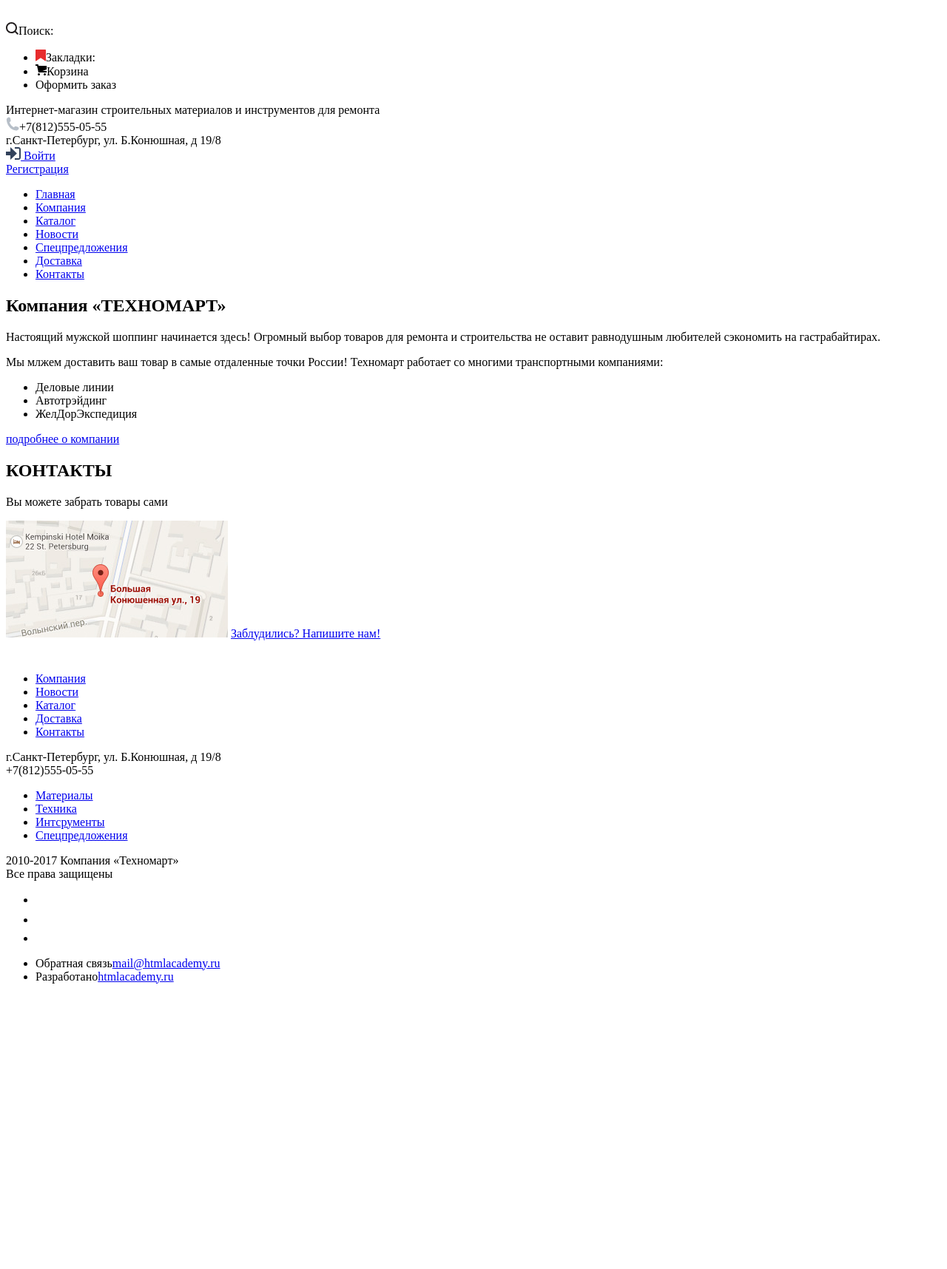
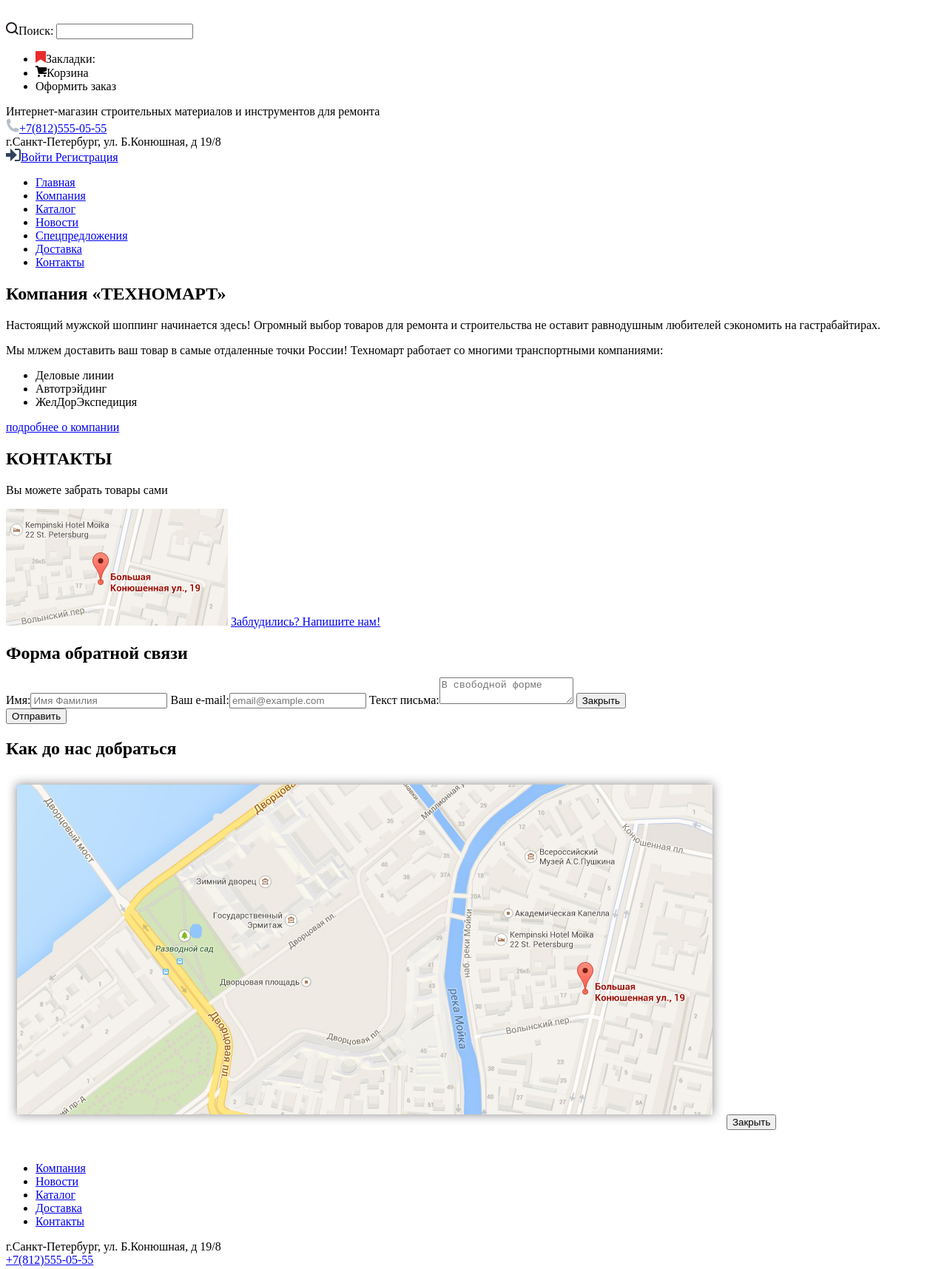
Before and after one commit to Gleb88/831317-technomart-24, a plain HTML site: page index.html in a window 1280 px wide. Shown: the top 1716 px of the page at 74% size. Before the commit the page ends 1346 px from the top, so only its background shows below. Drawn offline with Linux system fonts and the light colour scheme.

Commit message:
Задание по формам
Формы и исправления

```diff
--- a/index.html
+++ b/index.html
@@ -8,13 +8,14 @@
     <header class="main-header">
       <div class="top-header">
         <div class="container">
-          <a href="index.html">
-            <div class="header-logo">
-              <img src="img/logo.png" width="110" height="18" alt="Логотип ТЕХНОМАРТ">
-            </div>
+          <a href="index.html" class="header-logo" aria-label="ссылка на главную страницу">
+            <img src="img/logo.png" width="110" height="18" alt="Логотип ТЕХНОМАРТ">
           </a>
-          <form class="search">
-            <img src="img/icon-search.svg" width="17" height="17" alt="иконка поиска">Поиск:
+          <form class="search" action="" method="POST"> <!--чем заполнять атрибут action? валидатор ругается-->
+            <label>
+              <img src="img/icon-search.svg" width="17" height="17" alt="иконка поиска">Поиск:
+              <input type="search" name="search">
+            </label>
           </form>
          <ul class="order">
            <li>
@@ -34,14 +35,18 @@
            </div>
            <div class="bottom-header-middle">
              <div class="bottom-header-phone">
-               <img src="img/icon-phone.svg" width="18" height="19" alt="иконка телефона">+7(812)555-05-55
+               <a href="tel:+78125550555">
+                 <img src="img/icon-phone.svg" width="18" height="19" alt="иконка телефона">+7(812)555-05-55
+               </a>
              </div>
              <span class="adress">г.Санкт-Петербург, ул. Б.Конюшная, д 19/8</span>
            </div>
-           <div class="login-link">
-             <img src="img/icon-login.svg" width="20" height="17" alt="иконка закладки"><a href="#"> Войти</a>
+           <div class="user">
+             <a href="#" class="login-link">
+               <img src="img/icon-login.svg" width="20" height="17" alt="иконка закладки">Войти
+             </a>
+             <a href="#" class="registration">Регистрация</a>
            </div>
-           <div class="registration"><a href="#">Регистрация</a></div>
            <nav class="main-navigation">
              <ul class="cite-navigation">
                <li><a href="index.html">Главная</a></li>
@@ -78,19 +83,40 @@
            <h2 class="contacts-title">КОНТАКТЫ</h2>
            <p>Вы можете забрать товары сами</p>
            <img src="img/map.jpg" width="300" height="158" alt="Карта с адресом">
-           <a class="button" href="contacts.html">Заблудились? Напишите нам!</a>
+           <a class="button" href="contacts.html">Заблудились? Напишите нам!</a> <!--Здесь правильно размечено? или должна быть кнопка?-->
          </div>
         </div>
+      </section>
+      <section class="modal-write-us">
+        <h2 class="visually-hidden">Форма обратной связи</h2>
+        <form class="write-us-form" action="" method="POST">
+          <label>
+            Имя:<input type="text" name="name" placeholder="Имя Фамилия">
+          </label>
+          <label>
+            Ваш e-mail:<input type="text" name="e-mail" placeholder="email@example.com">
+          </label>
+          <label>
+            Текст письма:<textarea placeholder="В свободной форме"></textarea>
+          </label>
+          <button class="modal-close" type="button">Закрыть</button>
+          <div class="modal-write-us-button">                                    <!--В макете область под кнопку выделенна другим цветом, правильно ли я разметил?-->
+            <button class="button" type="submit">Отправить</button>
+          </div>
+        </form>
+      </section>
+      <section class="modal-map">
+        <h2 class="visually-hidden">Как до нас добраться</h2>
+        <img src="img/big-map.jpg" width="970" height="476" alt="Офис компании по адресу г.Санкт-Петербург, ул. Б.Конюшная, д 19/8">
+        <button class="modal-close" type="button">Закрыть</button>
       </section>
     </main>
     <footer class="main-footer">
       <div class="container">
         <section class=" footer-nav">
           <div class="footer-nav-top" >
-            <a href="index.html">
-              <div class="footer-logo">
-                <img src="img/logo.png" width="138" height="23" alt="Логотип ТЕХНОМАРТ">
-              </div>
+            <a href="index.html" class="footer-logo">
+              <img src="img/logo.png" width="138" height="23" alt="Логотип ТЕХНОМАРТ">
             </a>
             <ul class="footer-navigation-part1">
               <li><a href="company.html">Компания</a></li>
@@ -102,7 +128,7 @@
           </div>
           <div class="footer-nav-bottom">
             <p class="footer-nav-contacts-adress">г.Санкт-Петербург, ул. Б.Конюшная, д 19/8<br>
-              +7(812)555-05-55
+              <a href="tel:+78125550555">+7(812)555-05-55</a>
             </p>
             <ul class="footer-navigation-part2">
               <li><a href="material.html">Материалы</a></li>
```
Also changed, not shown: catalog.html (+69 -17 lines), img/big-map.jpg (added), img/check-mark.svg (added).
